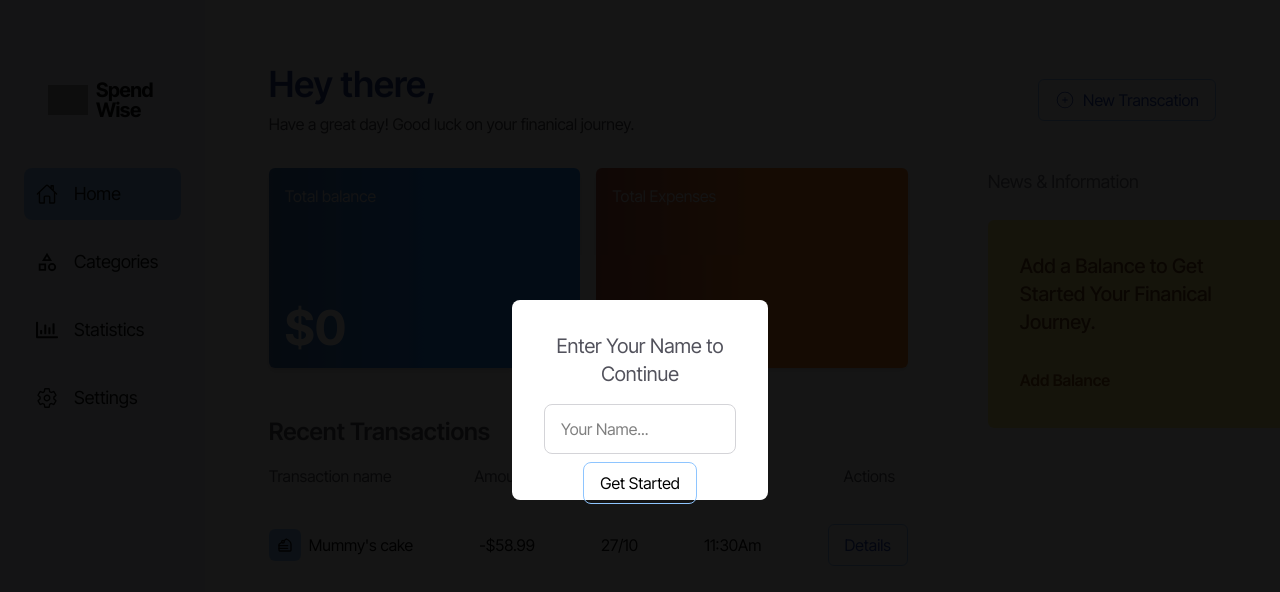
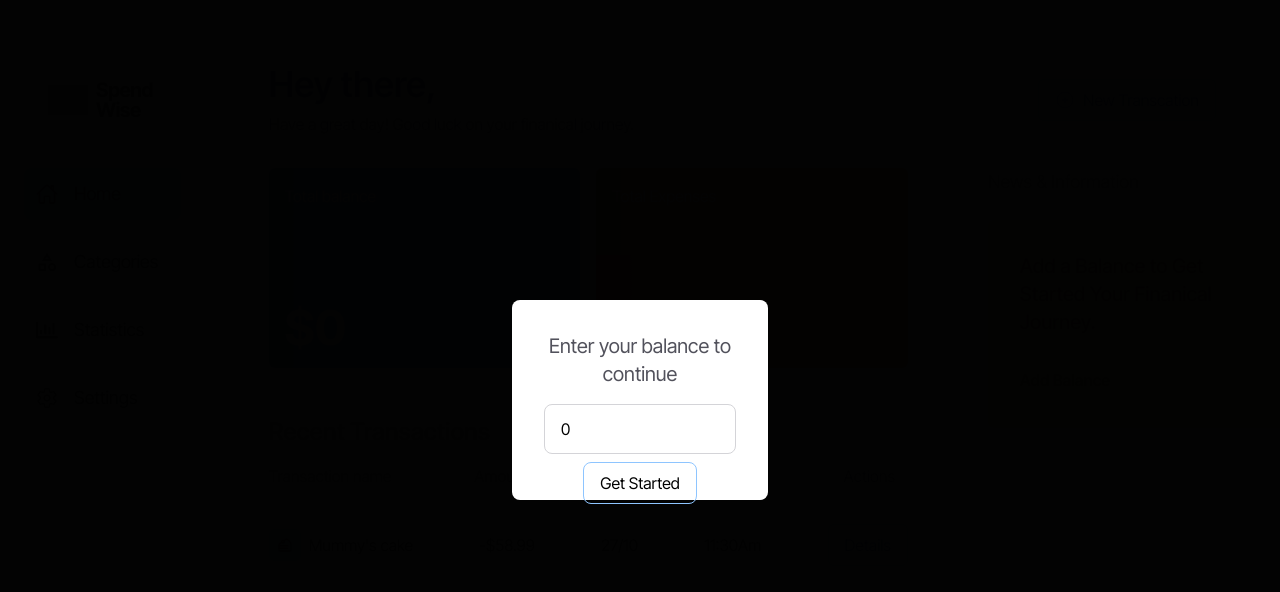
Before and after one commit to musabdev02/expense-tracker, a React (Vite) app: page / in a window 1280 px wide. Shown: the top 592 px of the page. Built offline with nearby package versions, Linux system fonts and the light colour scheme; grey boxes are pictures that could not be loaded.

Commit message:
add balance & create seperate component for single popup

```diff
--- /dev/null
+++ b/src/components/Home/SinglePoup.jsx
@@ -0,0 +1,29 @@
+import React from 'react'
+
+const SinglePoup = ({ title, holder, isNumber, changeFun, changeVal, saveFun}) => {
+  return (
+    <div className="w-full h-screen z-9 left-0 top-0 absolute bg-[#020202eb] flex items-center justify-center">
+    <div className="w-[20%] h-[200px] bg-white rounded-lg p-8 text-center">
+      <h3 className=" text-xl text-zinc-600">
+        {title}
+      </h3>
+      <input
+        type={isNumber ? "number" : "text"}
+        placeholder={holder}
+        className="capitalize border border-zinc-300 w-full px-4 py-3 rounded-lg outline-none mt-4 focus:border-blue-300"
+        spellCheck={false}
+        value={changeVal}
+        onChange={(e) => changeFun(e.target.value)}
+      />
+      <button
+        className="mt-2 border border-blue-300 px-4 py-2 rounded-lg cursor-pointer hover:bg-blue-100"
+        onClick={saveFun}
+      >
+        Get Started
+      </button>
+    </div>
+  </div>
+  )
+}
+
+export default SinglePoup
--- a/src/pages/Home.jsx
+++ b/src/pages/Home.jsx
@@ -3,10 +3,16 @@ import React, {useEffect, useState} from 'react'
 import Button from '../components/UI/Button'
 import Card from '../components/Home/Card'
 import TransactionsContainer from '../components/Home/TransactionsContainer'
+import SinglePoup from '../components/Home/SinglePoup'
 
 const Home = () => {
+  // userName
   const [userName, setUserName] = useState("");
-  const [isUserPopup, setIsUserPopup] = useState(false)
+  const [isUserPopup, setIsUserPopup] = useState(false);
+  // balance
+  const [balance, setBalance] = useState(0);
+  const [hasBalance, setHasBalance] = useState(false)
+  // effects
   useEffect(() => {
     const name = localStorage.getItem("name");
     if(name){
@@ -15,39 +21,41 @@ const Home = () => {
     }else{
       setIsUserPopup(true)
     }
+    // balance
+    const savedBalance = JSON.parse(localStorage.getItem("balance"))
+    if(savedBalance){
+      setHasBalance(true)
+      setBalance(savedBalance.balance)
+    }else{setHasBalance(false)}
   }, [])
-  // saveName
+
+  // functions
   const saveName = () => {
     if(userName !== ""){
       localStorage.setItem("name", userName);
-      setUserExist(false)
+      setIsUserPopup(false)
+    }
+  }
+  const saveBalance = () => {
+    if(balance !== ""){
+      localStorage.setItem("balance", JSON.stringify({
+        balance: Number(balance),
+        expense: 0
+      }));
+      setHasBalance(true)
     }
   }
     return (
       <>
       {/* name Popup */}
       {
-        isUserPopup && <div className="w-full h-screen z-9 left-0 top-0 absolute bg-[#020202eb] flex items-center justify-center">
-        <div className="w-[20%] h-[200px] bg-white rounded-lg p-8 text-center">
-          <h3 className=" text-xl text-zinc-600">
-            Enter Your Name to Continue
-          </h3>
-          <input
-            type="text"
-            placeholder="Your Name..."
-            className="capitalize border border-zinc-300 w-full px-4 py-3 rounded-lg outline-none mt-4 focus:border-blue-300"
-            spellCheck={false}
-            value={userName}
-            onChange={(e) => setUserName(e.target.value)}
-          />
-          <button
-            className="mt-2 border border-blue-300 px-4 py-2 rounded-lg cursor-pointer hover:bg-blue-100"
-            onClick={saveName}
-          >
-            Get Started
-          </button>
-        </div>
-      </div>
+        isUserPopup &&
+        <SinglePoup title={"Enter your name to continue"} holder={"Your Name"} isNumber={false} changeFun={setUserName} changeVal={userName} saveFun={saveName}/>
+      }
+      {/* balance popup */}
+      {
+        hasBalance === false ?
+        <SinglePoup title={"Enter your balance to continue"} holder={"Your Balance"} isNumber={true} changeFun={setBalance} changeVal={balance} saveFun={saveBalance} />: ""
       }
 
       {/* homePage */}
@@ -72,7 +80,7 @@ const Home = () => {
             <Card
               content={"Total balance"}
               addClass={"card1"}
-              balance={"0"}
+              balance={balance}
             />
             <Card
               content={"Total Expenses"}
```
